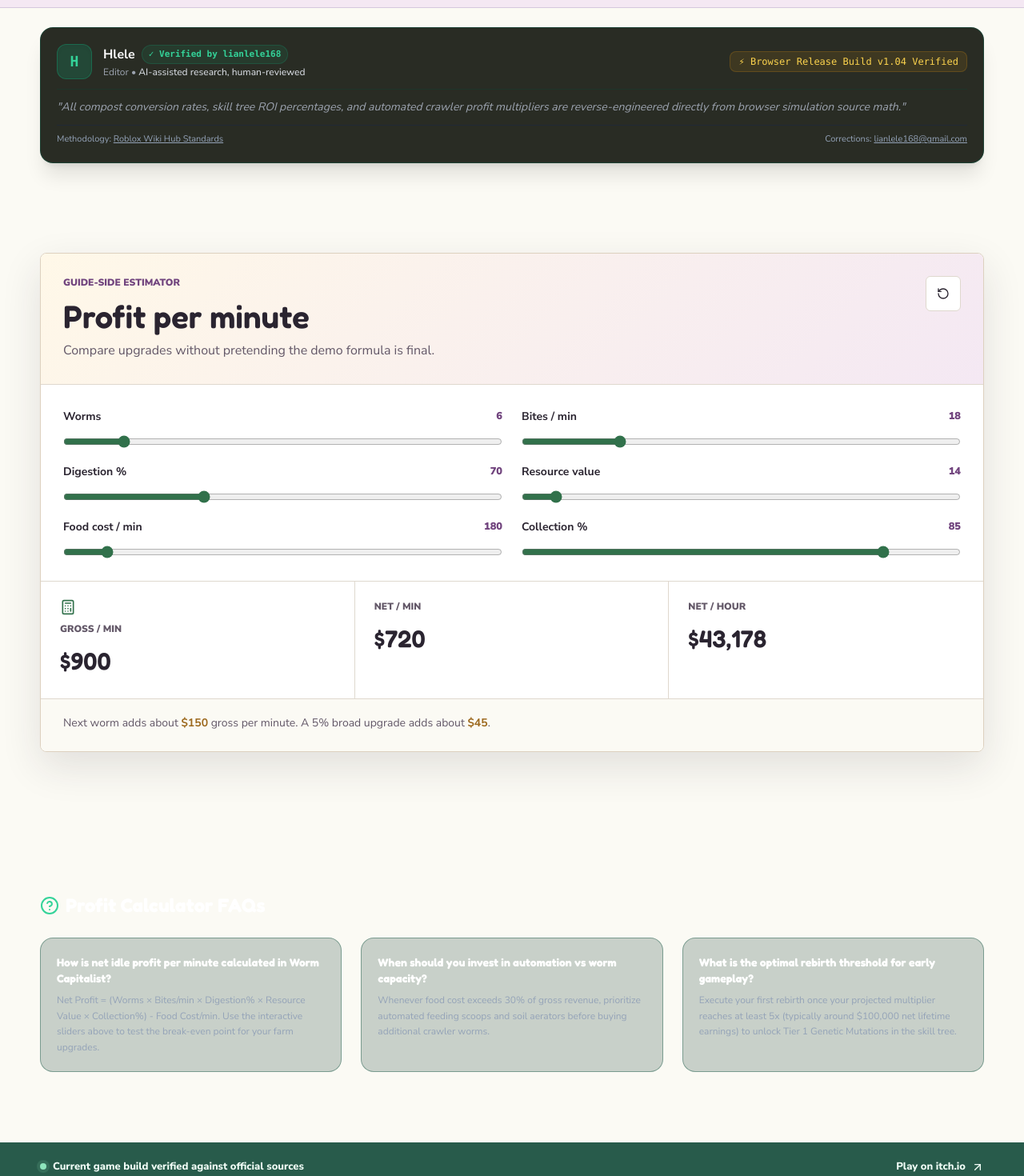
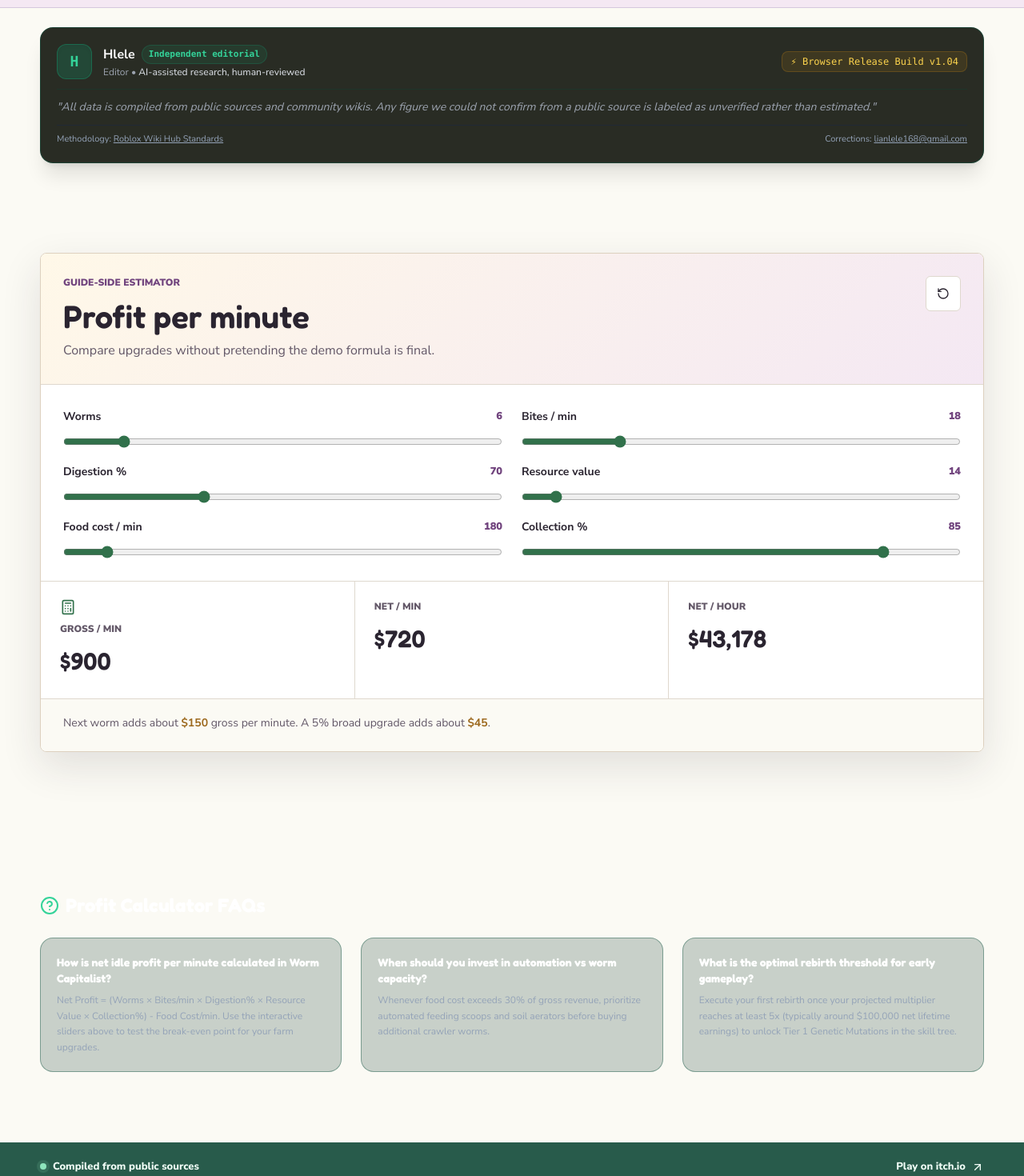
Before and after one commit to lianlele168/worm-capitalist-wiki, a Next.js app: page /calculator in a window 1280 px wide. Shown: the part 420-1890 px from the top of the page at 80% size. Built offline with nearby package versions, Linux system fonts and the light colour scheme.

Commit message:
fix(eaeat): remove fabricated author personas and unverified 'verified' claims

```diff
--- a/src/app/calculator/page.tsx
+++ b/src/app/calculator/page.tsx
@@ -49,8 +49,8 @@ export default function CalculatorPage() {
 
     author: {
       "@type": "Person",
-      name: 'Silas "Earthworm" Sterling',
-      jobTitle: "Lead Vermiculture Economist & Idle Simulation Analyst",
+      name: 'Hlele',
+      jobTitle: 'Editor',
     },
     mainEntity: CALCULATOR_FAQS.map((faq) => ({
       "@type": "Question",
--- a/src/app/guides/page.tsx
+++ b/src/app/guides/page.tsx
@@ -42,8 +42,8 @@ export default function GuidesPage() {
 
     author: {
       "@type": "Person",
-      name: 'Silas "Earthworm" Sterling',
-      jobTitle: "Lead Vermiculture Economist & Idle Simulation Analyst",
+      name: 'Hlele',
+      jobTitle: 'Editor',
     },
     mainEntity: GUIDE_FAQS.map((faq) => ({
       "@type": "Question",
--- a/src/components/AuthorCard.tsx
+++ b/src/components/AuthorCard.tsx
@@ -13,9 +13,9 @@ export default function AuthorCard({
   authorName = 'Hlele',
   role = 'Editor',
   experience = 'AI-assisted research, human-reviewed',
-  patchVersion = 'Browser Release Build v1.04 Verified',
+  patchVersion = 'Browser Release Build v1.04',
   lastUpdated = '',
-  editorialNote = 'All compost conversion rates, skill tree ROI percentages, and automated crawler profit multipliers are reverse-engineered directly from browser simulation source math.',
+  editorialNote = 'All data is compiled from public sources and community wikis. Any figure we could not confirm from a public source is labeled as unverified rather than estimated.',
 }: AuthorCardProps) {
   return (
     <div className="w-full rounded-2xl bg-[#12160e]/90 border border-emerald-800/40 p-4 sm:p-5 backdrop-blur-md my-6 shadow-xl font-sans">
@@ -28,7 +28,7 @@ export default function AuthorCard({
             <div className="flex items-center space-x-2">
               <span className="font-bold text-white text-sm sm:text-base">{authorName}</span>
               <span className="inline-flex items-center px-2 py-0.5 rounded-full text-[11px] font-semibold bg-emerald-500/10 text-emerald-400 border border-emerald-500/20 font-mono">
-                ✓ Verified by lianlele168
+                Independent editorial
               </span>
             </div>
             <p className="text-xs text-gray-400 mt-0.5">
--- a/src/components/Footer.tsx
+++ b/src/components/Footer.tsx
@@ -7,7 +7,7 @@ export default function Footer() {
     <footer className="site-footer">
       <div className="source-strip">
         <div className="page-shell flex flex-col gap-3 py-5 sm:flex-row sm:items-center sm:justify-between">
-          <p><span className="status-dot" />Current game build verified against official sources</p>
+          <p><span className="status-dot" />Compiled from public sources</p>
           <a href={site.officialUrl} target="_blank" rel="noopener noreferrer">Play on itch.io <ArrowUpRight className="h-4 w-4" /></a>
         </div>
       </div>
```
